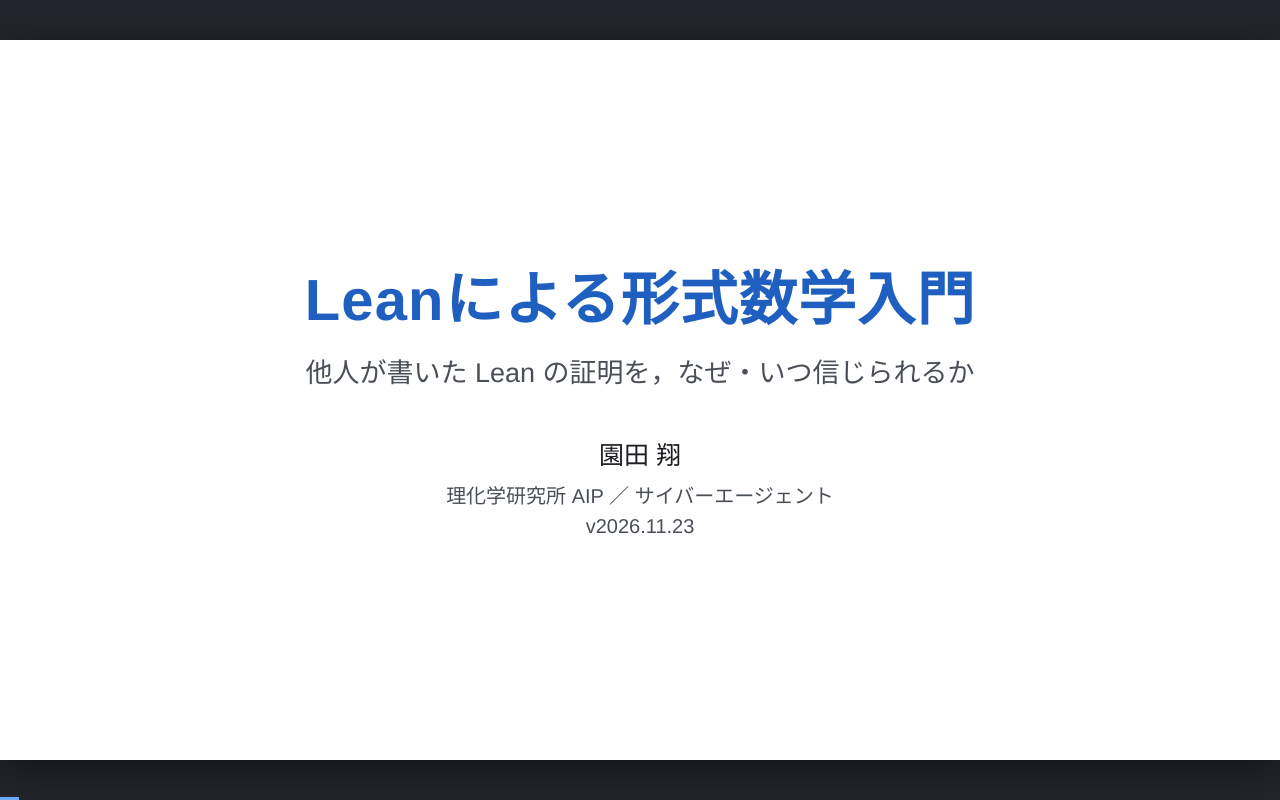
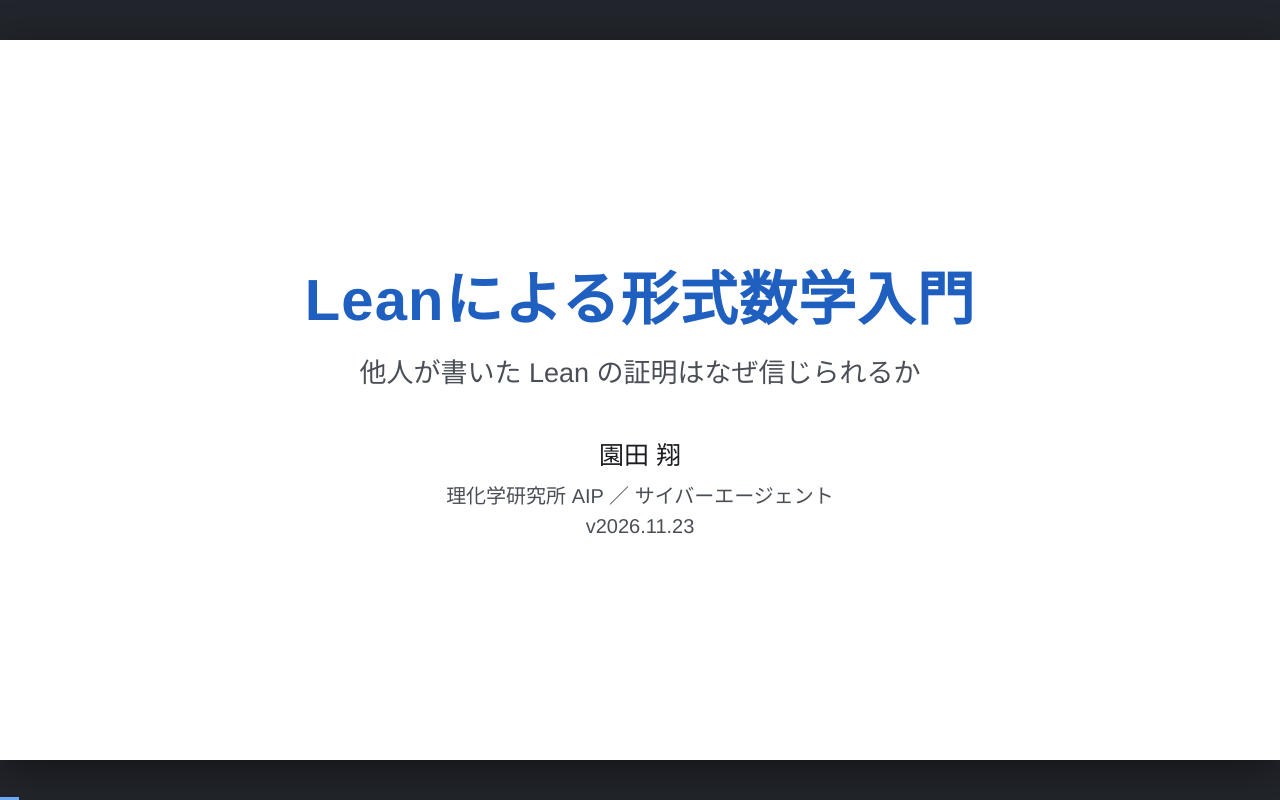
Before and after one commit to shosonoda/arise202611, a plain HTML site: page slides/lean-overview-ja.html in a window 1280 px wide. Drawn offline with Linux system fonts and the light colour scheme.

Commit message:
modify title

```diff
--- a/slides/lean-overview-ja.html
+++ b/slides/lean-overview-ja.html
@@ -34,7 +34,7 @@
 
 <section class="slide title">
   <h1>Leanによる形式数学入門</h1>
-  <div class="subtitle">他人が書いた Lean の証明を，なぜ・いつ信じられるか</div>
+  <div class="subtitle">他人が書いた Lean の証明はなぜ信じられるか</div>
   <div class="author">園田 翔</div>
   <div class="affil">理化学研究所 AIP ／ サイバーエージェント</div>
   <div class="date">v2026.11.23</div>
```
